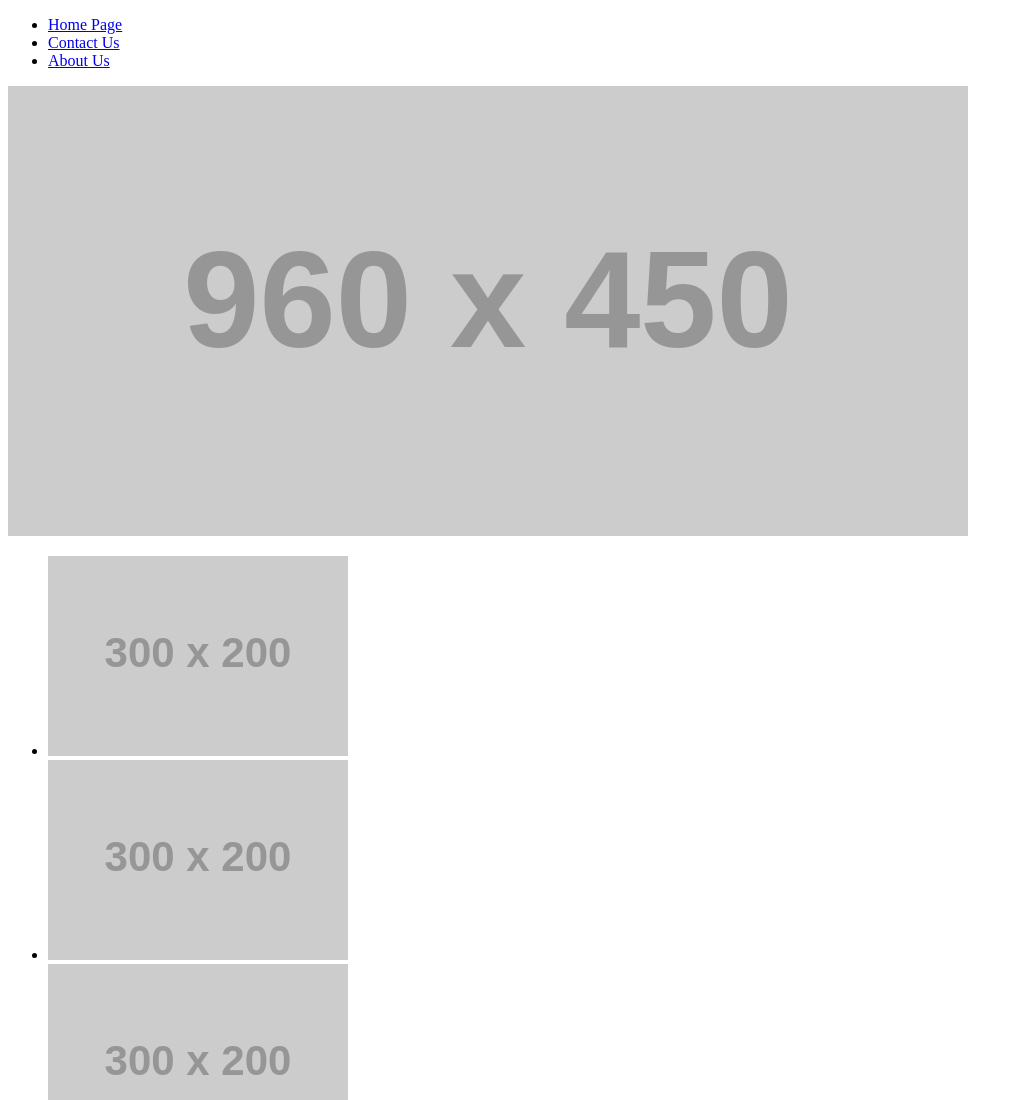
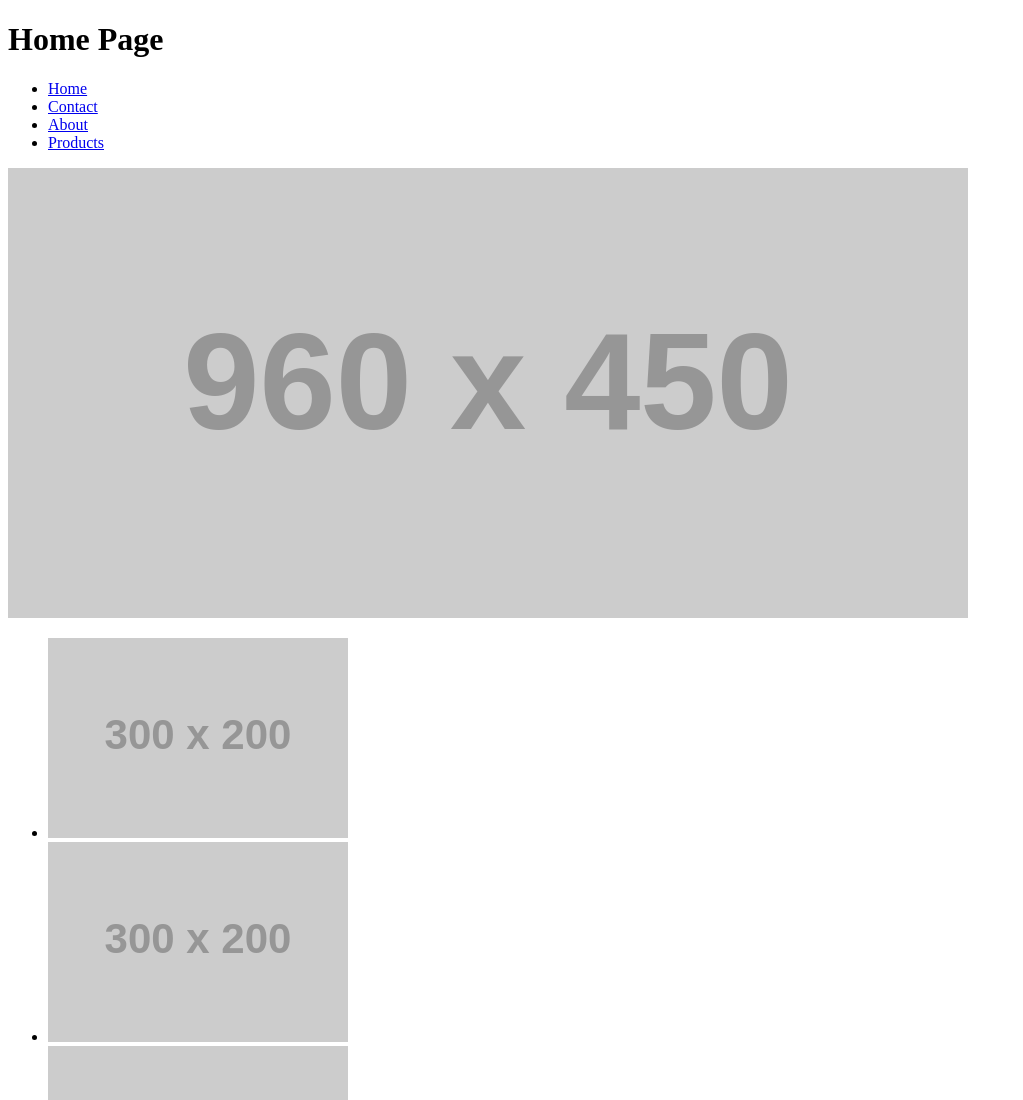
Before and after one commit to wtwalker1/Lab4-HTML-page, a plain HTML site: page index.html in a window 1280 px wide. Shown: the top 1100 px of the page, without its empty margins (0-1023 px from the left). Drawn offline with Linux system fonts and the light colour scheme; placeholder pictures from the web are drawn by us.

Commit message:
Add Heading to main page

```diff
--- a/index.html
+++ b/index.html
@@ -12,16 +12,20 @@
    </head>
    <body>
       <header>
+          <h1>Home Page</h1>
          <nav>
             <ul>
                <li>
-                  <a href="index.html">Home Page</a>
+                  <a href="index.html">Home</a>
                </li>
                <li>
-                  <a href="contact.html">Contact Us</a>
+                  <a href="contact.html">Contact</a>
                </li>
                <li>
-                  <a href="aboutUs.html">About Us</a>
+                  <a href="aboutUs.html">About</a>
+               </li>
+               <li>
+                   <a href="products.html">Products</a>
                </li>
             </ul>
          </nav>
```
